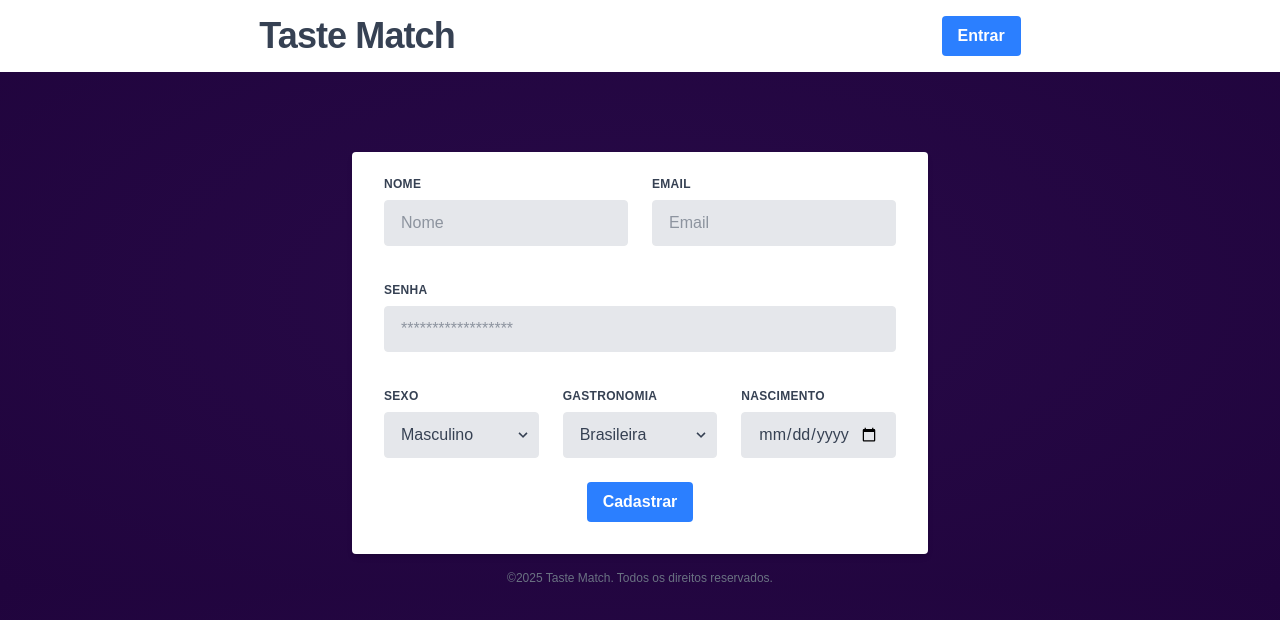
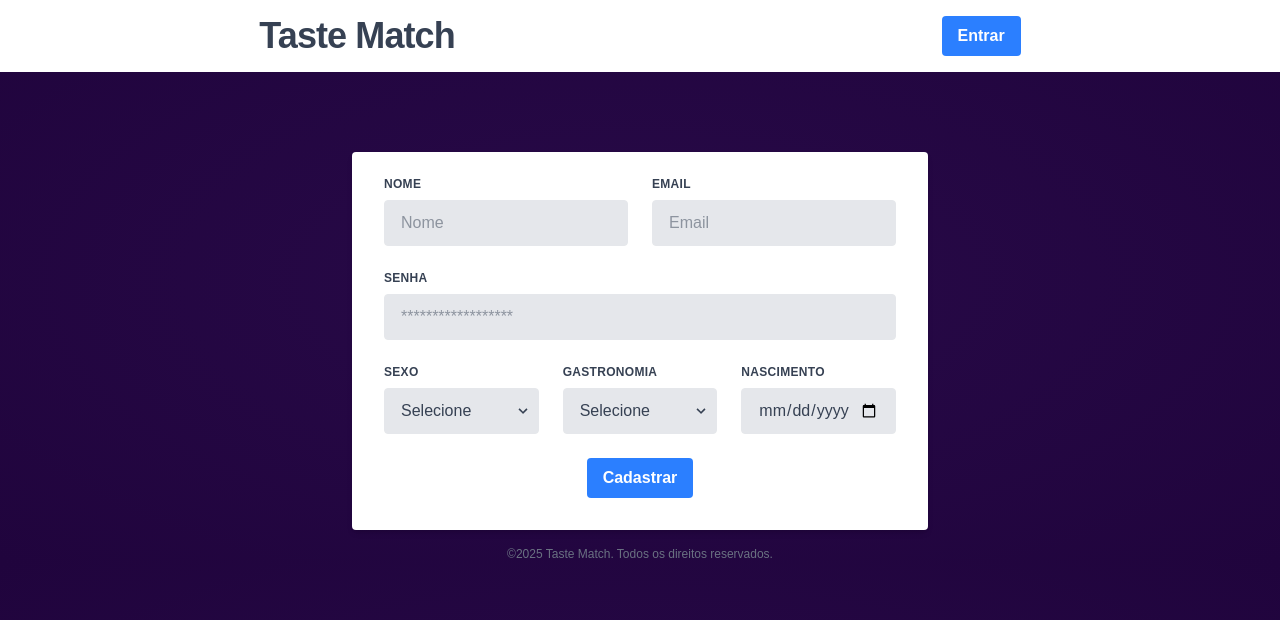
Before and after one commit to Ze-Victor/taste-match-app, a React (Vite) app: page /Login in a window 1280 px wide. Shown: the top 620 px of the page. Built offline with nearby package versions, Linux system fonts and the light colour scheme.

Commit message:
feat: validation of registration fields

```diff
--- a/package.json
+++ b/package.json
@@ -10,11 +10,14 @@
     "preview": "vite preview"
   },
   "dependencies": {
+    "@hookform/resolvers": "^5.1.1",
     "@tailwindcss/vite": "^4.1.11",
     "react": "^19.1.0",
     "react-dom": "^19.1.0",
+    "react-hook-form": "^7.60.0",
     "react-router-dom": "^7.6.3",
-    "tailwindcss": "^4.1.11"
+    "tailwindcss": "^4.1.11",
+    "zod": "^4.0.5"
   },
   "devDependencies": {
     "@eslint/js": "^9.29.0",
--- a/src/components/Formulario.tsx
+++ b/src/components/Formulario.tsx
@@ -1,17 +1,56 @@
+import React, { useState } from "react";
+import { UserSchemas } from "../schemas/UserSchemas";
+
 export default function Formulario() {
+    const [form, setForm] = useState({
+        nome: "",
+        email: "",
+        senha: "",
+        sexo: "",
+        nascimento: "",
+        gastronomia: ""
+    });
+    const [errors, setErrors] = useState<any>({});
+
+    function handleChange(e: React.ChangeEvent<HTMLInputElement | HTMLSelectElement>) {
+        setForm({ ...form, [e.target.id]: e.target.value });
+    }
+
+    function handleSubmit(e: React.FormEvent) {
+        e.preventDefault();
+        const result = UserSchemas.createUser.safeParse({
+            name: form.nome,
+            email: form.email,
+            password: form.senha,
+            sexo: form.sexo,
+            birthDate: form.nascimento
+        });
+        if (!result.success) {
+            const fieldErrors: any = {};
+            result.error.issues.forEach((err) => {
+                if (err.path[0]) fieldErrors[err.path[0]] = err.message;
+            });
+            setErrors(fieldErrors);
+        } else {
+            setErrors({});
+            // Adicionar a requisição de cadastro
+            alert("Cadastro realizado com sucesso!");
+        }
+    }
+
     return (
         <div className="w-full max-w-xl">
-            <form className="w-full max-w-xl bg-white shadow-md rounded px-8 pt-6 pb-8 mb-4">
+            <form className="w-full max-w-xl bg-white shadow-md rounded px-8 pt-6 pb-8 mb-4" onSubmit={handleSubmit}>
                 <div className="flex flex-wrap -mx-3 mb-6">
-                    <div className="w-full md:w-1/2 px-3 mb-6 md:mb-0">
+                    <div className="w-full md:w-1/2 px-3">
                         <label className="block uppercase tracking-wide text-gray-700 text-xs font-bold mb-2"
                             htmlFor="nome">
                             Nome
                         </label>
                         <input
-                            className="appearance-none block w-full bg-gray-200 text-gray-700 border border-gray-200 rounded py-3 px-4 mb-3 leading-tight focus:outline-none focus:bg-white"
-                            id="nome" type="text" placeholder="Nome"/>
-                        {/*<p className="text-red-500 text-xs italic">Please fill out this field.</p>*/}
+                            className="appearance-none block w-full bg-gray-200 text-gray-700 border border-gray-200 rounded py-3 px-4 leading-tight focus:outline-none focus:bg-white"
+                            id="nome" type="text" placeholder="Nome" value={form.nome} onChange={handleChange} />
+                        {errors.name && <p className="text-red-500 text-xs italic"> {errors.name}</p>}
                     </div>
                     <div className="w-full md:w-1/2 px-3">
                         <label className="block uppercase tracking-wide text-gray-700 text-xs font-bold mb-2"
@@ -20,7 +59,8 @@ export default function Formulario() {
                         </label>
                         <input
                             className="appearance-none block w-full bg-gray-200 text-gray-700 border border-gray-200 rounded py-3 px-4 leading-tight focus:outline-none focus:bg-white focus:border-gray-500"
-                            id="email" type="email" placeholder="Email"/>
+                            id="email" type="email" placeholder="Email" value={form.email} onChange={handleChange} />
+                        {errors.email && <p className="text-red-500 text-xs italic">{errors.email}</p>}
                     </div>
                 </div>
                 <div className="flex flex-wrap -mx-3 mb-6">
@@ -30,9 +70,9 @@ export default function Formulario() {
                             Senha
                         </label>
                         <input
-                            className="appearance-none block w-full bg-gray-200 text-gray-700 border border-gray-200 rounded py-3 px-4 mb-3 leading-tight focus:outline-none focus:bg-white focus:border-gray-500"
-                            id="senha" type="password" placeholder="******************"/>
-                        {/*<p className="text-gray-600 text-xs italic"></p>*/}
+                            className="appearance-none block w-full bg-gray-200 text-gray-700 border border-gray-200 rounded py-3 px-4 leading-tight focus:outline-none focus:bg-white focus:border-gray-500"
+                            id="senha" type="password" placeholder="******************" value={form.senha} onChange={handleChange} />
+                        {errors.password && <p className="text-red-500 text-xs italic">{errors.password}</p>}
                     </div>
                 </div>
                 <div className="flex flex-wrap -mx-3 mb-2">
@@ -44,16 +84,19 @@ export default function Formulario() {
                         <div className="relative">
                             <select
                                 className="block appearance-none w-full bg-gray-200 border border-gray-200 text-gray-700 py-3 px-4 pr-8 rounded leading-tight focus:outline-none focus:bg-white focus:border-gray-500"
-                                id="sexo">
-                                <option>Masculino</option>
-                                <option>Feminino</option>
+                                id="sexo" value={form.sexo} onChange={handleChange}>
+                                <option value="">Selecione</option>
+                                <option value="masculino">Masculino</option>
+                                <option value="feminino">Feminino</option>
+                                <option value="outro">Outro</option>
                             </select>
+                            {errors.sexo && <p className="text-red-500 text-xs italic">{errors.sexo}</p>}
                             <div
                                 className="pointer-events-none absolute inset-y-0 right-0 flex items-center px-2 text-gray-700">
                                 <svg className="fill-current h-4 w-4" xmlns="http://www.w3.org/2000/svg"
                                     viewBox="0 0 20 20">
                                     <path
-                                        d="M9.293 12.95l.707.707L15.657 8l-1.414-1.414L10 10.828 5.757 6.586 4.343 8z"/>
+                                        d="M9.293 12.95l.707.707L15.657 8l-1.414-1.414L10 10.828 5.757 6.586 4.343 8z" />
                                 </svg>
                             </div>
                         </div>
@@ -66,19 +109,20 @@ export default function Formulario() {
                         <div className="relative">
                             <select
                                 className="block appearance-none w-full bg-gray-200 border border-gray-200 text-gray-700 py-3 px-4 pr-8 rounded leading-tight focus:outline-none focus:bg-white focus:border-gray-500"
-                                id="gastronomia">
-                                <option>Brasileira</option>
-                                <option>Japonesa</option>
-                                <option>Italiana</option>
-                                <option>Mexicana</option>
-                                <option>Chinesa</option>
+                                id="gastronomia" value={form.gastronomia} onChange={handleChange}>
+                                <option value="">Selecione</option>
+                                <option value="brasileira">Brasileira</option>
+                                <option value="japonesa">Japonesa</option>
+                                <option value="italiana">Italiana</option>
+                                <option value="mexicana">Mexicana</option>
+                                <option value="chinesa">Chinesa</option>
                             </select>
                             <div
                                 className="pointer-events-none absolute inset-y-0 right-0 flex items-center px-2 text-gray-700">
                                 <svg className="fill-current h-4 w-4" xmlns="http://www.w3.org/2000/svg"
                                     viewBox="0 0 20 20">
                                     <path
-                                        d="M9.293 12.95l.707.707L15.657 8l-1.414-1.414L10 10.828 5.757 6.586 4.343 8z"/>
+                                        d="M9.293 12.95l.707.707L15.657 8l-1.414-1.414L10 10.828 5.757 6.586 4.343 8z" />
                                 </svg>
                             </div>
                         </div>
@@ -90,13 +134,14 @@ export default function Formulario() {
                         </label>
                         <input
                             className="appearance-none block w-full bg-gray-200 text-gray-700 border border-gray-200 rounded py-3 px-4 leading-tight focus:outline-none focus:bg-white focus:border-gray-500"
-                            id="nascimento" type="date"/>
+                            id="nascimento" type="date" value={form.nascimento} onChange={handleChange} />
+                        {errors.birthDate && <p className="text-red-500 text-xs italic">{errors.birthDate}</p>}
                     </div>
                 </div>
                 <div className="justify-self-center">
                     <button
                         className="bg-blue-500 hover:bg-blue-700 text-white font-bold py-2 px-4 mt-4 rounded focus:outline-none focus:shadow-outline"
-                        type="button">
+                        type="submit">
                         Cadastrar
                     </button>
                 </div>
@@ -106,4 +151,4 @@ export default function Formulario() {
             </p>
         </div>
     );
-};
+}
--- /dev/null
+++ b/src/schemas/UserSchemas.ts
@@ -0,0 +1,25 @@
+import { z } from "zod";
+
+export const UserSchemas = {
+  createUser: z.object({
+    name: z.string().min(1, "Nome é obrigatório"),
+    email: z.string().email("Formato de email inválido"),
+    password: z.string().min(6, "Senha deve ter pelo menos 6 caracteres"),
+    sexo: z.enum(["masculino", "feminino", "outro"], { message: "Sexo é obrigatório" }),
+    birthDate: z.string().min(1, "Data de nascimento é obrigatória").refine(
+      (val) => {
+        const birthDate: Date = new Date(val);
+        const today: Date = new Date();
+        const age: number = today.getFullYear() - birthDate.getFullYear();
+        const monthDiff: number = today.getMonth() - birthDate.getMonth();
+        const dayDiff: number = today.getDate() - birthDate.getDate();
+
+        if (monthDiff < 0 || (monthDiff === 0 && dayDiff < 1)) {
+          return age - 1 >= 18;
+        }
+        return age >= 18;
+      },
+      { message: "Você deve ter pelo menos 18 anos" }
+    ),
+  }),
+};
```
Also changed, not shown: 1 other file (tests, documents, lock files or other folders). Lines whose indentation alone changed are shown as unchanged.
